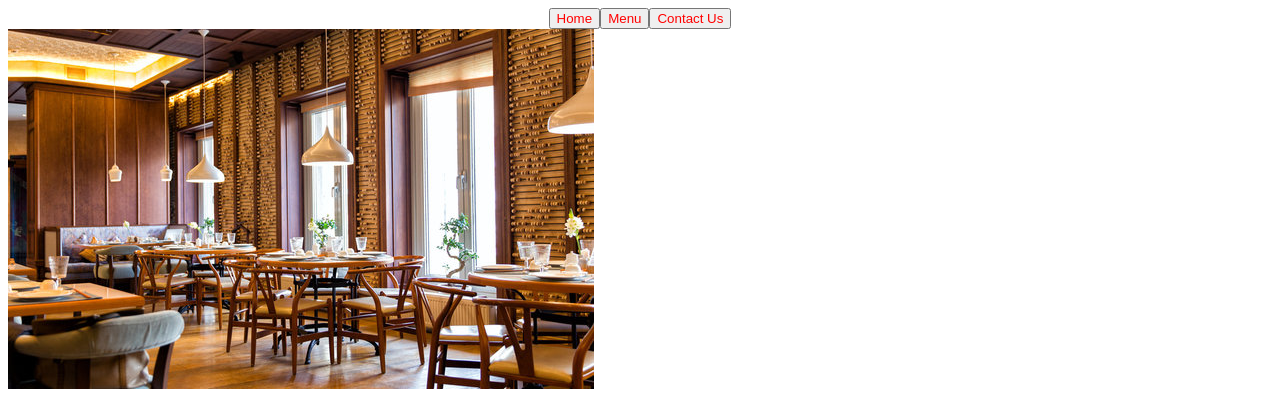
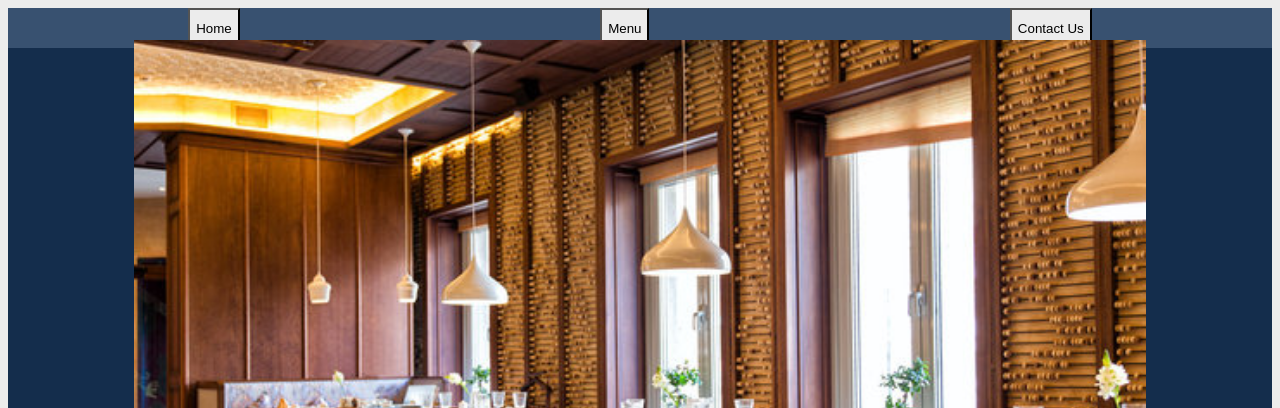
Before and after one commit to kennydn99/restaurant-page, a website built with webpack: page src/index.html in a window 1280 px wide. Shown: the top 408 px of the page. Built offline with nearby package versions, Linux system fonts and the light colour scheme.

Commit message:
Add some basic styling

```diff
--- a/src/style.css
+++ b/src/style.css
@@ -1,9 +1,51 @@
+* {
+    color: whitesmoke;
+}
+
+body {
+    background-color: #ececec;
+}
+
 header {
+    display: flex;
+    justify-content: space-around;
+    align-items: center;
+    background-color: #385170;
+
+}
+
+#content {
+    height: 100vh;
+    background-color: #142d4c;
     display: flex;
     justify-content: center;
     align-items: center;
+
 }
 
 .tab {
-    color: red;
+    height: 40px;
+    background-color: #ececec;
+    color: black;
 }
+
+h1, h3 {
+    margin: 0;
+}
+
+img {
+    width: 100%;
+}
+
+.page-content {
+    padding: 0 10%;
+    display: flex;
+    flex-direction: column;
+    align-items: center;
+}
+
+.contact {
+    width: 30vw;
+    background-color: #9fd3c7;
+    margin-bottom: 8px;
+}
```
